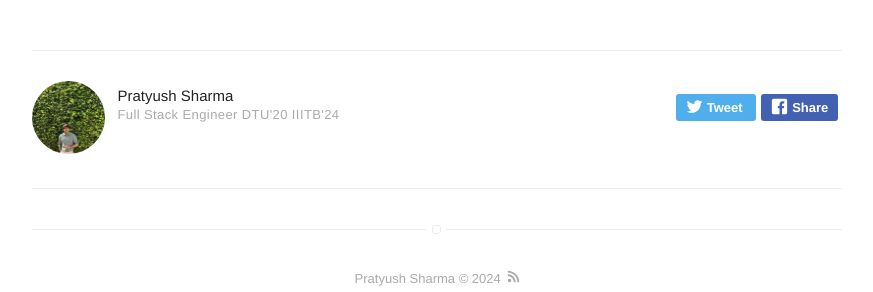
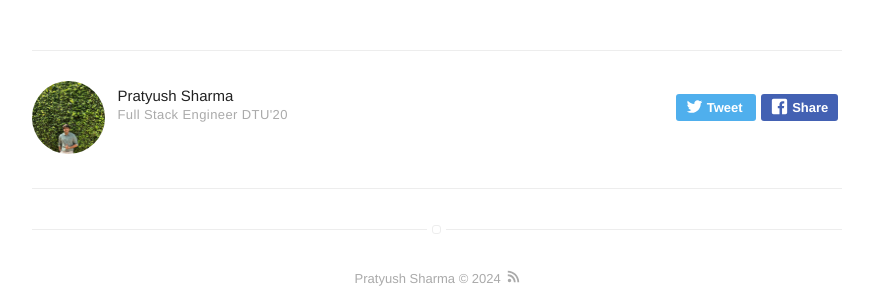
Before and after one commit to Pratyuxh/Pratyuxh.github.io, a Jekyll site: the page built from _posts/2020-07-17-state-diagram-generator-project.markdown, in a window 1280 px wide. Shown: the part 1546-1838 px from the top of the page, without its empty margins (203-1076 px from the left). Built offline with Jekyll 4.4.1, drawn with Linux system fonts in a browser that asks for light colours.

```diff
--- a/_config.yml
+++ b/_config.yml
@@ -15,7 +15,7 @@ picture: assets/images/profile.jpeg
 # and specify source (external or local).
 resume: true
 resume-external: true
-resume-url: https://drive.google.com/file/d/1biRhPUPrzToo3aLNxbVUHzUsSCTLqUyN/view?usp=sharing
+resume-url: https://drive.google.com/file/d/13U_kqPCFKD6RXM-OpOqc4I-cL0IGFkye/view?usp=sharing
 
 url: https://pratyuxh.github.io
 
@@ -56,7 +56,7 @@ authors:
     twitter: jamesfoster
   pratyush_sharma:
     name: Pratyush Sharma
-    bio: Full Stack Engineer DTU'20 IIITB'24
+    bio: Full Stack Engineer DTU'20
     external-image: false
     picture: assets/images/profile.jpeg
     twitter: prxtyushsharma
```
